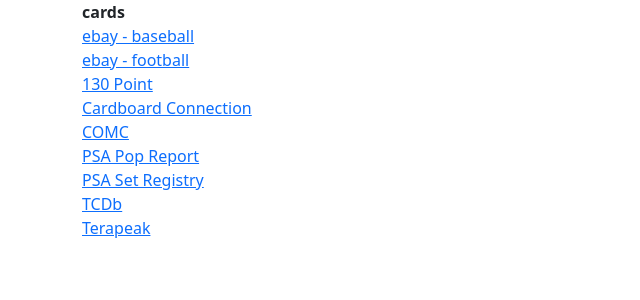
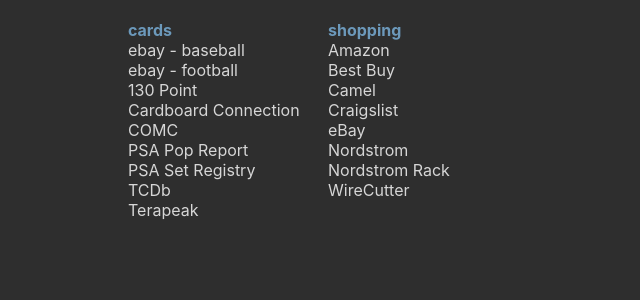
Before and after one commit to jimg72/jimg72.github.io, a Jekyll site: the page built from start2.html, in a window 1280 px wide. Shown: the top 300 px of the page, without its empty margins (0-640 px from the left). Built offline with Jekyll 4.4.1, drawn with Linux system fonts in a browser that asks for light colours; nearby versions of some CDN libraries; library files that are not in the unit come from our copies.

Commit message:
updating start2

```diff
--- a/_data/bookmarks.yml
+++ b/_data/bookmarks.yml
@@ -23,3 +23,22 @@
       link_url: https://www.tcdb.com/
     - link_name: Terapeak
       link_url: https://www.ebay.com/sh/research?marketplace=EBAY-US&tabName=SOLD
+
+- category: shopping
+  links:
+    - link_name: Amazon
+      link_url: https://www.amazon.com
+    - link_name: Best Buy
+      link_url: https://www.bestbuy.com
+    - link_name: Camel
+      link_url: https://camelcamelcamel.com
+    - link_name: Craigslist
+      link_url: https://dallas.craigslist.org
+    - link_name: eBay
+      link_url: https://www.ebay.com/
+    - link_name: Nordstrom
+      link_url: https://www.nordstrom.com
+    - link_name: Nordstrom Rack
+      link_url: https://www.nordstromrack.com
+    - link_name: WireCutter
+      link_url: https://thewirecutter.com
--- a/start2.html
+++ b/start2.html
@@ -14,15 +14,10 @@ permalink: /start2.html
     <meta http-equiv="Expires" content="0" />
     <meta name="viewport" content="width=device-width, initial-scale=1">
     <link rel="shortcut icon" type="image/x-icon" href="favicon.ico">
-    <link href="https://cdn.jsdelivr.net/npm/bootstrap@5.2.3/dist/css/bootstrap.min.css" rel="stylesheet"
-        integrity="sha384-rbsA2VBKQhggwzxH7pPCaAqO46MgnOM80zW1RWuH61DGLwZJEdK2Kadq2F9CUG65" crossorigin="anonymous">
-    <link rel="stylesheet" type="text/css" href="css/style.css" />
+    <link rel="stylesheet" type="text/css" href="assets/css/style.css" />
 </head>
 
 <body>
-
-    <!-- <li><a target="_blank" href=""></a></li> -->
-
     <div class="container" id="primary">
         {% for bookmark in site.data.bookmarks %}
         <div class="box">
@@ -36,7 +31,7 @@ permalink: /start2.html
         {% endfor %}
     </div>
 
-    <script src="js/masonry.pkgd.min.js"></script>
+    <script src="assets/js/masonry.pkgd.min.js"></script>
 
     <script type="text/javascript">
         var container = document.querySelector('#primary');
```
